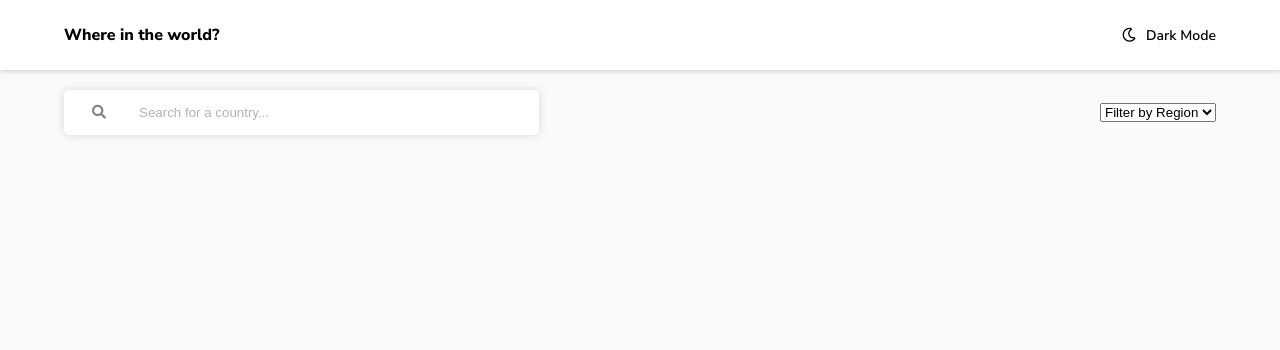
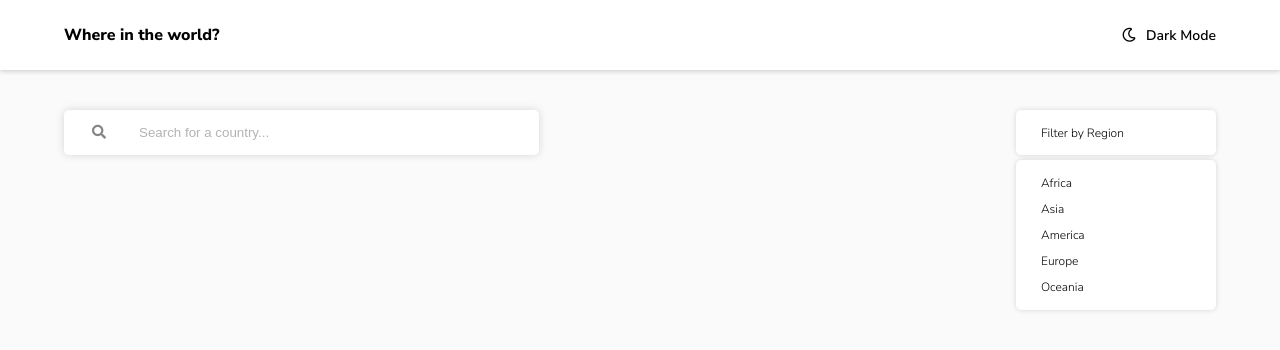
Before and after one commit to PedroEnciso/country-API, a plain HTML site: page index.html in a window 1280 px wide. Drawn offline with Linux system fonts and the light colour scheme; no server answers.

Commit message:
select box styles

```diff
--- a/index.html
+++ b/index.html
@@ -43,14 +43,19 @@
         />
       </div>
       <div class="select-area" id="select-area">
-        <select name="regions" id="filter">
-          <option value="0">Filter by Region</option>
-          <option value="africa">Africa</option>
-          <option value="america">America</option>
-          <option value="asia">Asia</option>
-          <option value="europe">Europe</option>
-          <option value="oceania">Oceania</option>
-        </select>
+        <button class="select">
+          <div class="button">
+            <p>Filter by Region</p>
+            <i class="fas fa-chevron-down"></i>
+          </div>
+        </button>
+        <div class="select-options">
+          <p>Africa</p>
+          <p>Asia</p>
+          <p>America</p>
+          <p>Europe</p>
+          <p>Oceania</p>
+        </div>
       </div>
     </section>
     <section class="suggestions">
--- a/styles/style.scss
+++ b/styles/style.scss
@@ -77,13 +77,54 @@ header {
     }
   }
   .select-area {
-    width: 90%;
+    width: 100%;
     margin: 40px auto 0px;
+    position: relative;
+    .select {
+      border: none;
+      background: white;
+      width: 200px;
+      height: 45px;
+      padding: 0px 25px;
+      border-radius: 5px;
+      box-shadow: 0px 0px 5px rgba(0, 0, 0, 0.15);
+      .button {
+        display: flex;
+        justify-content: space-between;
+        align-items: center;
+        p {
+          font-size: 12px;
+          font-family: "Nunito Sans", sans-serif;
+        }
+        i {
+          font-weight: 500;
+          font-size: 12px;
+        }
+      }
+    }
+    .select-options {
+      width: 200px;
+      position: absolute;
+      top: 50px;
+      background: white;
+      padding: 10px 0px 10px 25px;
+      box-shadow: 0px 0px 5px rgba(0, 0, 0, 0.15);
+      border-radius: 5px;
+      p {
+        padding: 5px 0;
+        font-size: 12px;
+        cursor: pointer;
+        &:hover {
+          font-weight: 600;
+        }
+      }
+    }
   }
 }
 @media only screen and (min-width: 376px) {
   .input-area {
     display: flex;
+    margin-top: 40px;
     justify-content: space-between;
     align-items: center;
     .select-area {
@@ -137,7 +178,7 @@ header {
 
 .countries {
   width: 70%;
-  margin: 30px auto;
+  margin: 40px auto;
   height: 50vh;
   display: flex;
   flex-wrap: wrap;
```
Also changed, not shown: styles/style.css, 1 other file.
